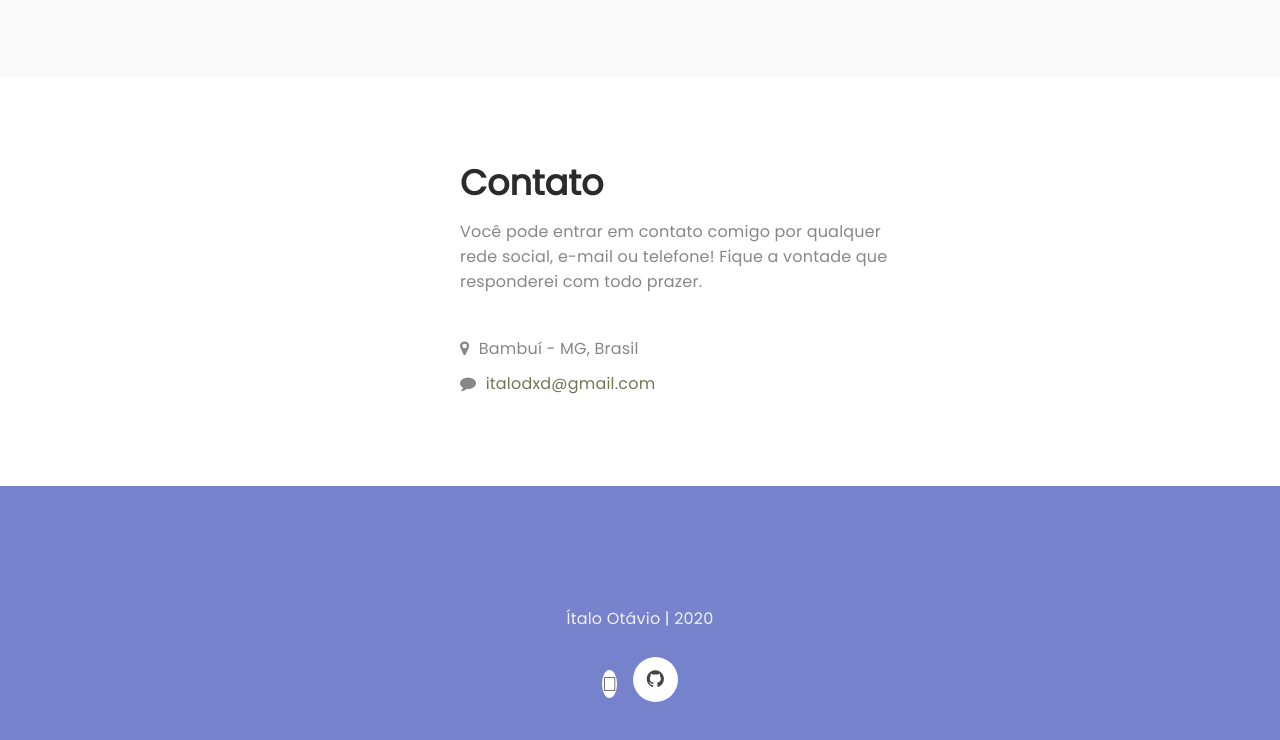
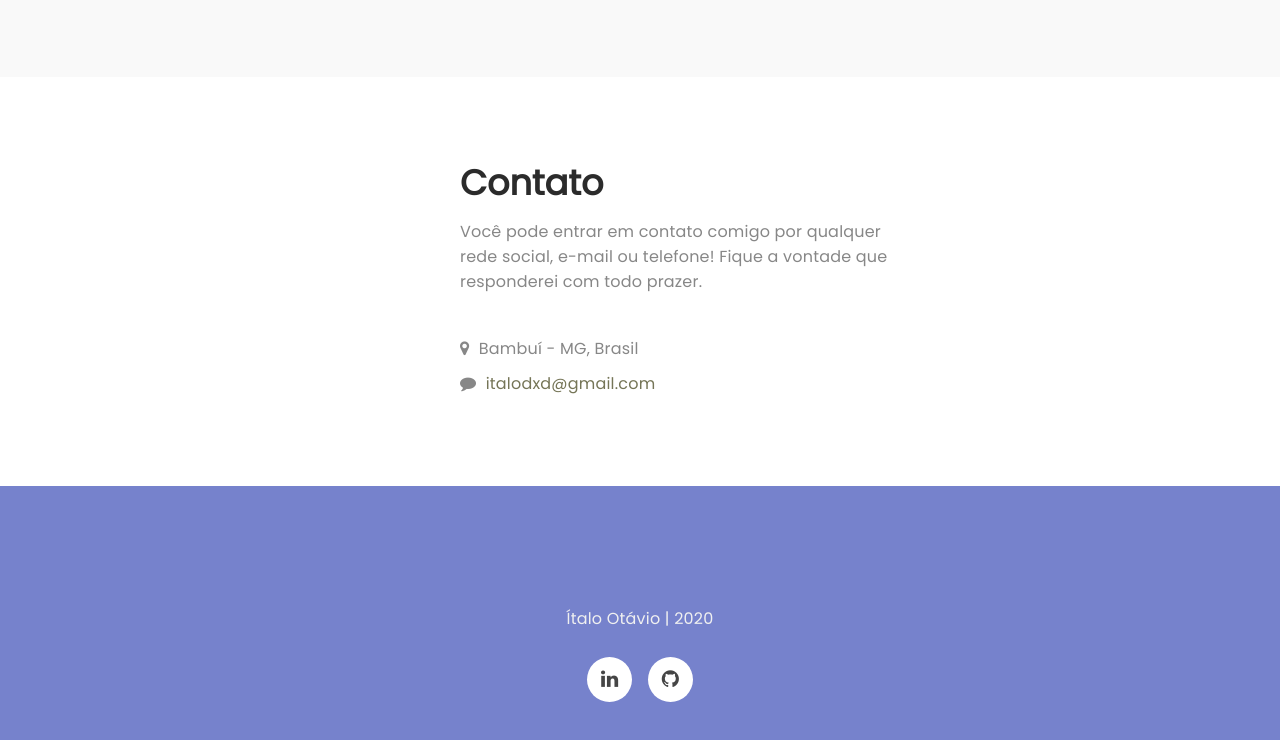
Before and after one commit to italootavio/italootavio.github.io, a plain HTML site: page index.html in a window 1280 px wide. Shown: the part 2669-3409 px from the top of the page. Drawn offline with Linux system fonts and the light colour scheme.

Commit message:
alteração de icone do linkedin

```diff
--- a/index.html
+++ b/index.html
@@ -221,7 +221,7 @@
                     <p class="white-color">Ítalo Otávio | 2020</p>
                     <div class="wow fadeInUp" data-wow-delay="1s">
                          <ul class="social-icon">
-                              <li><a href="https://www.linkedin.com/in/italo-otavio" class="fab fa-linkedin" target="_blank"></a></li>
+                              <li><a href="https://www.linkedin.com/in/italo-otavio" class="fa fa-linkedin" target="_blank"></a></li>
                               <li><a href="https://github.com/italootavio" class="fa fa-github" target="_blank"></a></li>
                          </ul>
                     </div>
```
